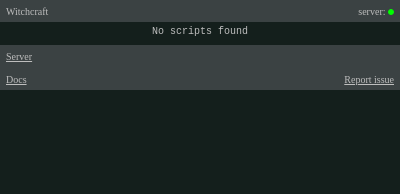
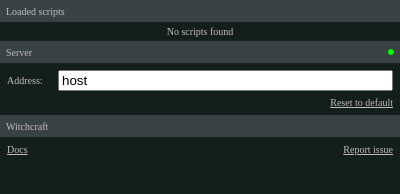
Before and after one commit to luciopaiva/witchcraft, a browser extension: page chrome-extension/popup.html in a window 400 px wide. Drawn offline with Linux system fonts and the light colour scheme.

Commit message:
Improve popup window organization

```diff
--- a/chrome-extension/popup.css
+++ b/chrome-extension/popup.css
@@ -13,7 +13,7 @@
     --server-online-stroke: #00ff00;
     --server-offline-fill: #ff0000;
     --server-offline-stroke: #d20000;
-    --panel-margin: 4px;
+    --container-margin: 4px;
     --panel-label-padding: 3px;
     --panel-label-width: 45px;
 }
@@ -21,6 +21,7 @@
 body {
     background-color: var(--background-color);
     font-size: 10px;
+    min-width: 200px;
 }
 
 body, a {
@@ -33,17 +34,12 @@ body, a {
     display: none;
 }
 
-.container > div {
-    margin: 4px 8px;
-}
-
 #no-scripts {
     text-align: center;
 }
 
 table.scripts {
-    margin: var(--panel-margin);
-    width: calc(100% - 2 * var(--panel-margin));
+    width: calc(100% - 2 * var(--container-margin));
 }
 
 td.script-name {
@@ -51,6 +47,7 @@ td.script-name {
     white-space: nowrap;
     overflow: hidden;
     text-overflow: ellipsis;
+    font-family: monospace;
 }
 
 td.js, td.css {
@@ -68,55 +65,42 @@ td.css {
     color: var(--css-text-color);
 }
 
-.container {
-    min-width: 200px;
-    font-family: monospace;
-}
-
-.header, .footer {
+.header {
     display: flex;
     flex-direction: row;
     align-items: center;
+    justify-content: space-between;
     height: 10px;
     padding: 6px;
 
     background-color: var(--background-color-lighter);
 }
 
-.header > .title {
-    flex: 1 0 0;
-}
-
-.footer {
-    justify-content: space-between;
-}
-
-.advanced-panel {
-    display: flex;
-    flex-direction: column;
-    padding: 6px;
-
-    background-color: var(--background-color-lighter);
-}
-
-#advanced-panel {
-    margin: var(--panel-margin);
+.container {
+    margin: var(--container-margin);
     background-color: var(--background-color);
 }
 
-#advanced-panel label {
-    display: block;
+.row {
     padding: var(--panel-label-padding);
+    display: flex;
+    flex-direction: row;
+    justify-content: space-between;
+    align-items: center;
 }
 
-#advanced-panel label span {
+.row label {
     width: var(--panel-label-width);
     display: inline-block;
 }
 
-#advanced-panel label input {
-    width: calc(100% - var(--panel-label-width) - 2 * var(--panel-label-padding) - 2 * var(--panel-margin));
+.row input {
+    width: calc(100% - var(--panel-label-width) - 2 * var(--panel-label-padding) - 2 * var(--container-margin));
     display: inline-block;
+}
+
+.row.right {
+    flex-direction: row-reverse;
 }
 
 #server-status {
--- a/chrome-extension/popup.html
+++ b/chrome-extension/popup.html
@@ -8,8 +8,7 @@
 <body>
 
 <div class="header">
-    <div class="title">Witchcraft <span id="version"></span></div>
-    <div>server: <div id="server-status"></div></div>
+    Loaded scripts
 </div>
 
 <div class="container">
@@ -17,23 +16,29 @@
     <table id="scripts-table" class="scripts"></table>
 </div>
 
-<div class="advanced-panel">
-    <a id="advanced" href="">Server</a>
+<div class="header">
+    <div>Server</div><div id="server-status"></div>
 </div>
 
-<div id="advanced-panel" class="hidden">
-    <label>
-        <span>Address:</span>
+<div id="advanced-panel" class="container">
+    <div class="row">
+        <label for="server-address">Address:</label>
         <input type="text" value="host" id="server-address">
-    </label>
-    <label class="right">
+    </div>
+    <div class="row right">
         <a id="server-address-reset" href="">Reset to default</a>
-    </label>
+    </div>
 </div>
 
-<div class="footer">
-    <a id="docs" href="https://luciopaiva.com/witchcraft">Docs</a>
-    <a id="report-issue" href="https://github.com/luciopaiva/witchcraft/issues">Report issue</a>
+<div class="header">
+    <div class="title">Witchcraft <span id="version"></span></div>
+</div>
+
+<div class="container">
+    <div class="row">
+        <a id="docs" href="https://luciopaiva.com/witchcraft">Docs</a>
+        <a id="report-issue" href="https://github.com/luciopaiva/witchcraft/issues">Report issue</a>
+    </div>
 </div>
 
 <script src="popup.js" type="module"></script>
--- a/chrome-extension/popup.js
+++ b/chrome-extension/popup.js
@@ -96,22 +96,10 @@ class Popup {
     }
 
     makeAdvancedPanel() {
-        const openButton = document.getElementById("advanced");
-        const panel = document.getElementById("advanced-panel");
-
         const serverAddressInput = document.getElementById("server-address");
         serverAddressInput.value = this.witchcraft.getServerAddress();
         serverAddressInput.addEventListener("input", event => {
             this.witchcraft.setServerAddress(event.target.value);
-        });
-
-        this.isAdvancedPanelVisible = false;
-
-        openButton.addEventListener("click", event => {
-            this.isAdvancedPanelVisible = !this.isAdvancedPanelVisible;
-            panel.classList.toggle("hidden", !this.isAdvancedPanelVisible);
-            event.preventDefault();
-            return false;
         });
 
         const resetButton = document.getElementById("server-address-reset");
```
